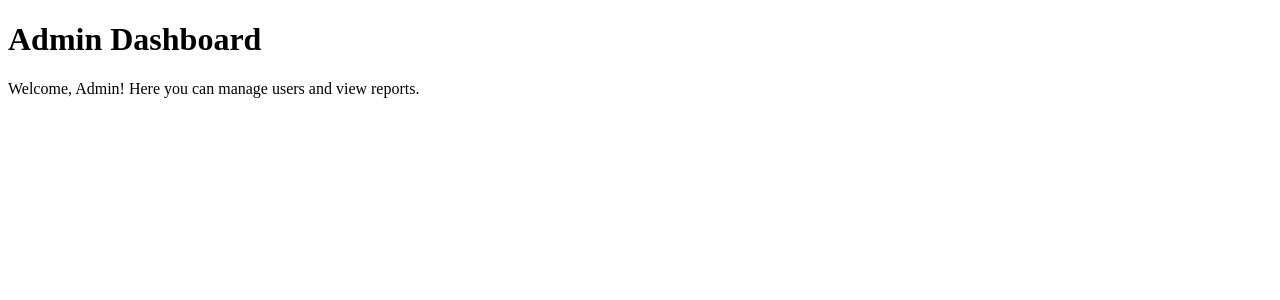
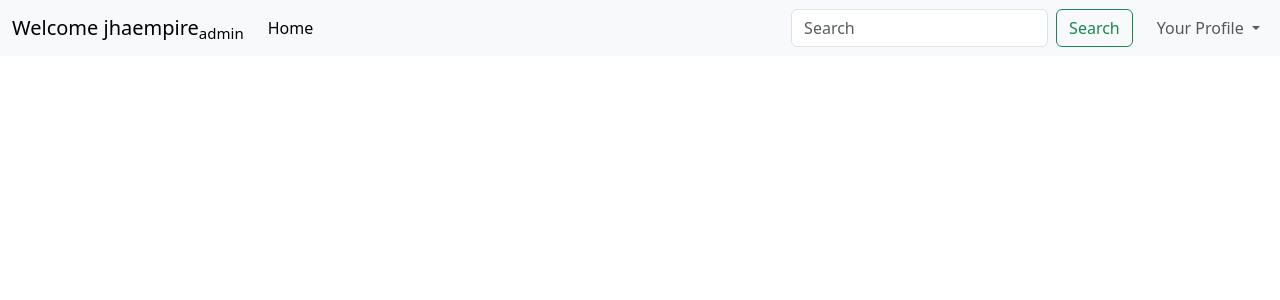
Before and after one commit to 22f3001703/hospital_management_app, a Flask app: page /dashboard/admin in a window 1280 px wide. Shown: the top 300 px of the page. Run offline with Flask 3, Linux system fonts and the light colour scheme; a user stored in the database is signed in.

Commit message:
the navbar added to admin

```diff
--- a/controllers/adminDashboard.py
+++ b/controllers/adminDashboard.py
@@ -7,6 +7,7 @@ theadminDashboard = Blueprint('theadminDashboard', __name__)
 def adminDashboard():
     if('user' in session and session['role']=="admin"):
         user=session['user']
+        print(user)
         return render_template("adminDashboard.html",user=user)
     else:
         return redirect("/login")
--- a/templates/adminDashboard.html
+++ b/templates/adminDashboard.html
@@ -4,9 +4,43 @@
     <meta charset="UTF-8">
     <meta name="viewport" content="width=device-width, initial-scale=1.0">
     <title>Admin Dashboard</title>
+    <link href="https://cdn.jsdelivr.net/npm/bootstrap@5.3.0-alpha1/dist/css/bootstrap.min.css" rel="stylesheet">
 </head>
 <body>
-<h1>Admin Dashboard</h1>
-<p>Welcome, Admin! Here you can manage users and view reports.</p>
+<nav class="navbar navbar-expand-lg bg-body-tertiary">
+  <div class="container-fluid">
+    <a class="navbar-brand" href="#">Welcome {{user}}<sub>admin</sub></a>
+    <button class="navbar-toggler" type="button" data-bs-toggle="collapse" data-bs-target="#navbarSupportedContent" aria-controls="navbarSupportedContent" aria-expanded="false" aria-label="Toggle navigation">
+      <span class="navbar-toggler-icon"></span>
+    </button>
+    <div class="collapse navbar-collapse" id="navbarSupportedContent">
+      <ul class="navbar-nav me-auto mb-2 mb-lg-0">
+        <li class="nav-item">
+          <a class="nav-link active" aria-current="page" href="#">Home</a>
+        </li>
+        </ul>
+
+
+         <form class="d-flex me-3" role="search">
+          <input class="form-control me-2" type="search" placeholder="Search" aria-label="Search">
+          <button class="btn btn-outline-success" type="submit">Search</button>
+        </form>
+
+        <ul class="navbar-nav">
+          <li class="nav-item dropdown">
+            <a class="nav-link dropdown-toggle" href="#" role="button" data-bs-toggle="dropdown" aria-expanded="false">
+              Your Profile
+            </a>
+            <ul class="dropdown-menu dropdown-menu-end p-2">
+              <li><a class="dropdown-item btn btn-danger" href="/logout/{{session['id']}}">Log Out</a></li>
+            </ul>
+          </li>
+        </ul>
+    </div>
+  </div>
+</nav>
+
+
 </body>
+<script src="https://cdn.jsdelivr.net/npm/bootstrap@5.3.0-alpha1/dist/js/bootstrap.bundle.min.js"></script>
 </html>
```
